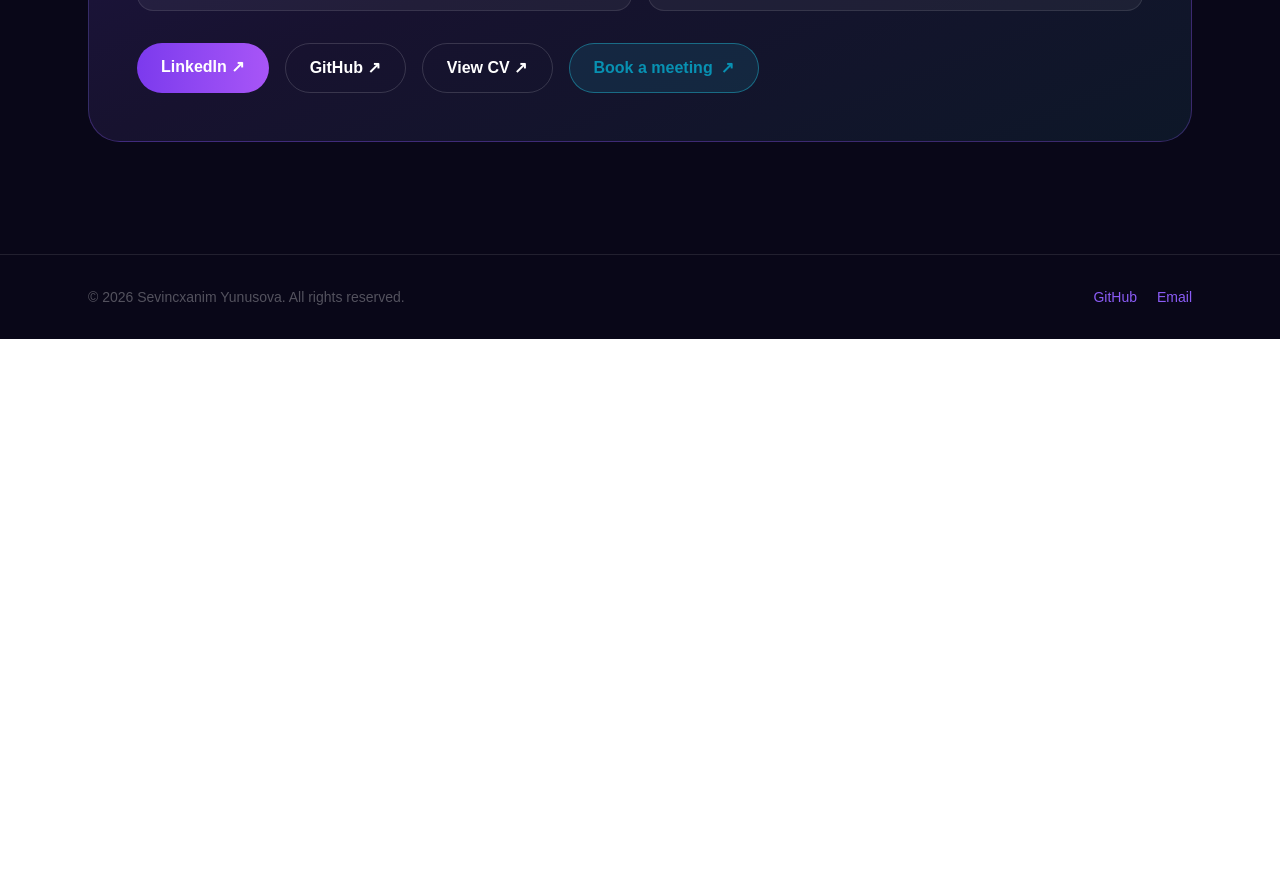
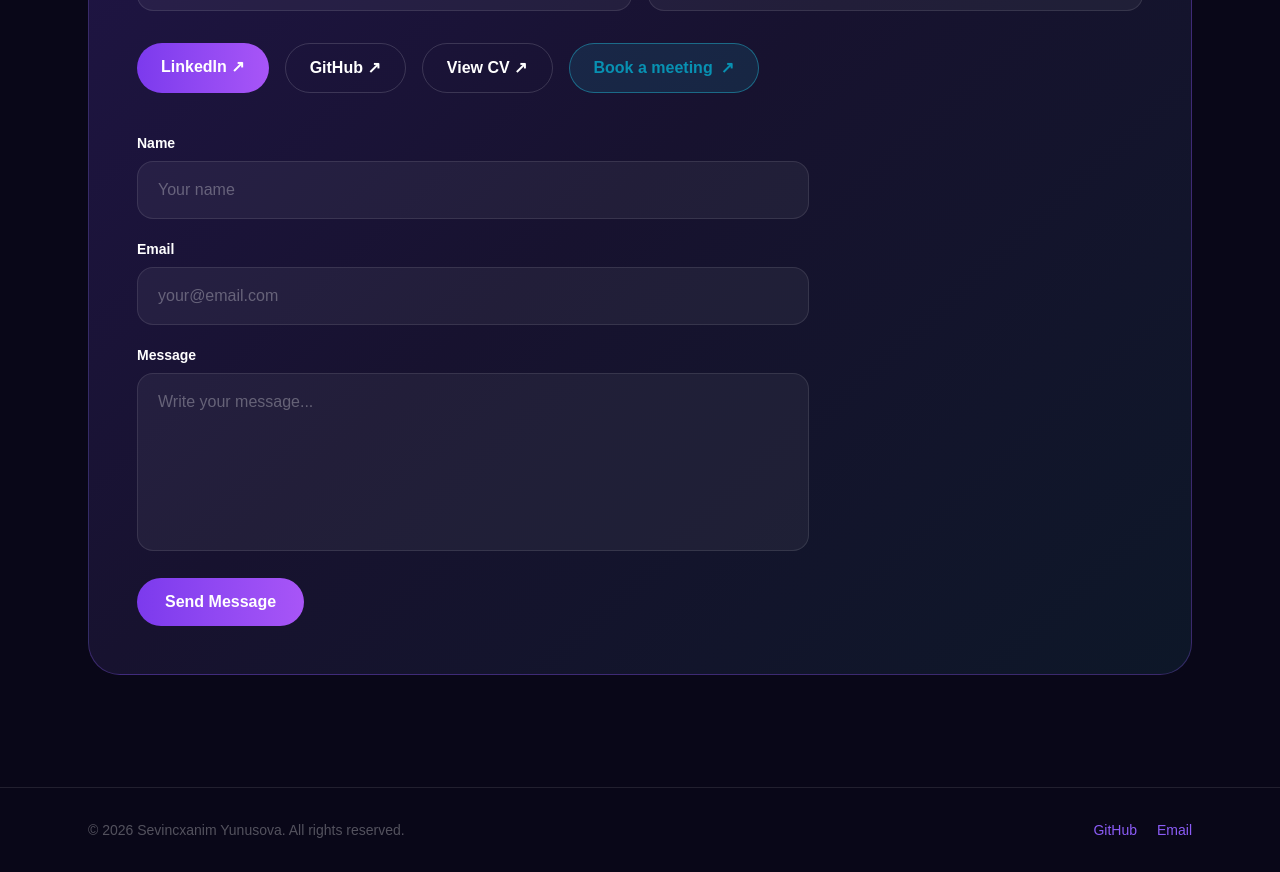
Before and after one commit to sevincyunusova/portfolio---flyrank, a Next.js app: page / in a window 1280 px wide. Shown: the part 6380-7252 px from the top of the page. Before the commit the page ends 6719 px from the top, so only its background shows below. Built offline with nearby package versions, Linux system fonts and the light colour scheme.

Commit message:
Connect contact form to Resend API

```diff
--- a/app/page.tsx
+++ b/app/page.tsx
@@ -1408,6 +1408,137 @@ export default function Home() {
                 </span>
               </a>
             </div>
+
+            <form
+              onSubmit={async (e) => {
+                e.preventDefault()
+                setSending(true)
+                setStatus("")
+
+                try {
+                  const response = await fetch("/api/contact", {
+                    method: "POST",
+                    headers: {
+                      "Content-Type": "application/json",
+                    },
+                    body: JSON.stringify(form),
+                  })
+
+                  const data = await response.json()
+
+                  if (!response.ok) {
+                    throw new Error(data.error || "Failed to send message.")
+                  }
+
+                  setStatus("Message sent successfully!")
+                  setForm({
+                    name: "",
+                    email: "",
+                    message: "",
+                  })
+                } catch (error) {
+                  setStatus(
+                    error instanceof Error
+                      ? error.message
+                      : "Failed to send message."
+                  )
+                } finally {
+                  setSending(false)
+                }
+              }}
+              className="mt-10 max-w-2xl space-y-5"
+            >
+              <div>
+                <label
+                  htmlFor="name"
+                  className="mb-2 block text-sm font-semibold"
+                >
+                  Name
+                </label>
+
+                <input
+                  id="name"
+                  type="text"
+                  value={form.name}
+                  onChange={(e) =>
+                    setForm({ ...form, name: e.target.value })
+                  }
+                  required
+                  placeholder="Your name"
+                  className={`w-full rounded-2xl border px-5 py-4 outline-none transition ${dark
+                      ? "border-white/10 bg-white/5 text-white placeholder:text-white/30 focus:border-[#a78bfa]"
+                      : "border-[#ddd3e3] bg-white/70 text-[#332b40] placeholder:text-[#8b7f8c] focus:border-[#a855f7]"
+                    }`}
+                />
+              </div>
+
+              <div>
+                <label
+                  htmlFor="email"
+                  className="mb-2 block text-sm font-semibold"
+                >
+                  Email
+                </label>
+
+                <input
+                  id="email"
+                  type="email"
+                  value={form.email}
+                  onChange={(e) =>
+                    setForm({ ...form, email: e.target.value })
+                  }
+                  required
+                  placeholder="your@email.com"
+                  className={`w-full rounded-2xl border px-5 py-4 outline-none transition ${dark
+                      ? "border-white/10 bg-white/5 text-white placeholder:text-white/30 focus:border-[#a78bfa]"
+                      : "border-[#ddd3e3] bg-white/70 text-[#332b40] placeholder:text-[#8b7f8c] focus:border-[#a855f7]"
+                    }`}
+                />
+              </div>
+
+              <div>
+                <label
+                  htmlFor="message"
+                  className="mb-2 block text-sm font-semibold"
+                >
+                  Message
+                </label>
+
+                <textarea
+                  id="message"
+                  value={form.message}
+                  onChange={(e) =>
+                    setForm({ ...form, message: e.target.value })
+                  }
+                  required
+                  rows={6}
+                  placeholder="Write your message..."
+                  className={`w-full resize-none rounded-2xl border px-5 py-4 outline-none transition ${dark
+                      ? "border-white/10 bg-white/5 text-white placeholder:text-white/30 focus:border-[#a78bfa]"
+                      : "border-[#ddd3e3] bg-white/70 text-[#332b40] placeholder:text-[#8b7f8c] focus:border-[#a855f7]"
+                    }`}
+                />
+              </div>
+
+              <button
+                type="submit"
+                disabled={sending}
+                className="rounded-full bg-gradient-to-r from-[#7c3aed] to-[#a855f7] px-7 py-3 font-semibold text-white transition-all duration-300 hover:-translate-y-1 hover:shadow-lg hover:shadow-purple-500/30 disabled:cursor-not-allowed disabled:opacity-50"
+              >
+                {sending ? "Sending..." : "Send Message"}
+              </button>
+
+              {status && (
+                <p
+                  className={`text-sm font-medium ${status === "Message sent successfully!"
+                      ? "text-green-500"
+                      : "text-red-500"
+                    }`}
+                >
+                  {status}
+                </p>
+              )}
+            </form>
           </div>
         </div>
       </section>
```
